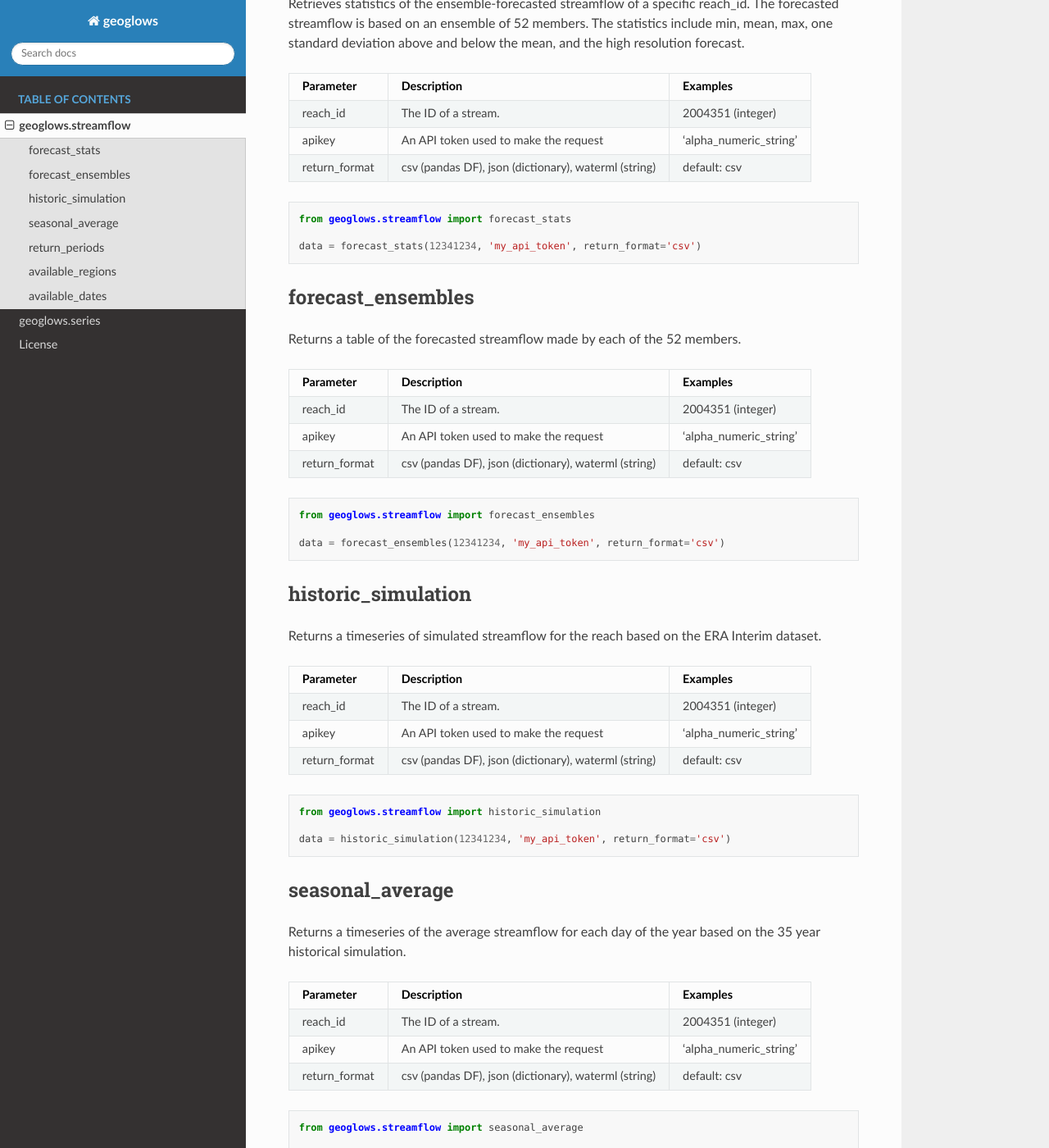
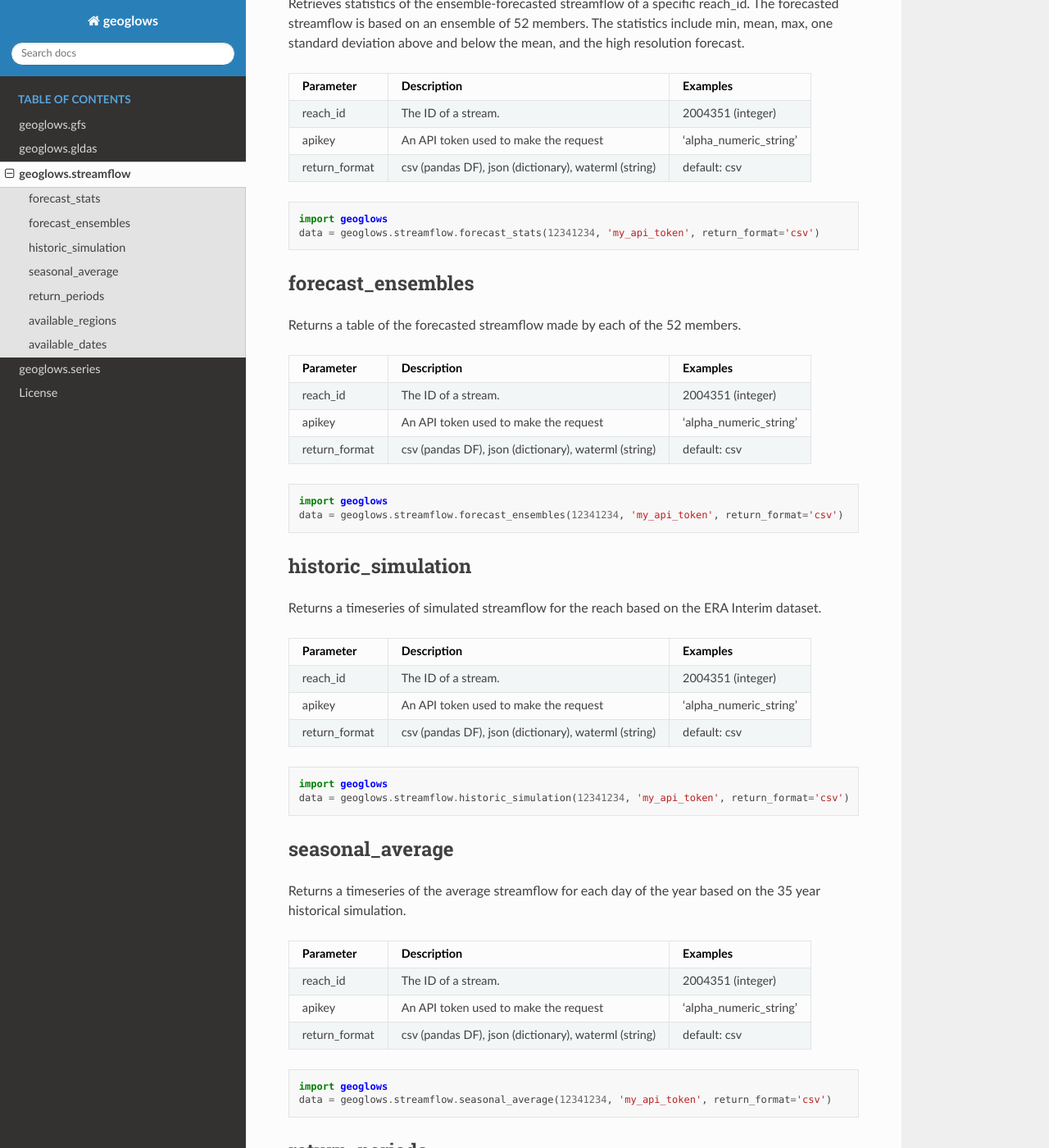
Before and after one commit to geoglows/pygeoglows, a Sphinx documentation site: the page built from docs/geoglows_streamflow.rst, in a window 1280 px wide and 1400 px high, scrolled down 319 px. Shown: the whole window at 82% size. Built offline with Sphinx 7.4.7 and the Read the Docs theme 2.0.0, drawn with Linux system fonts in a browser that asks for light colours; some of the changed text lies outside the part shown.

Commit message:
add gldas and gfs api's

```diff
--- a/docs/geoglows_streamflow.rst
+++ b/docs/geoglows_streamflow.rst
@@ -24,9 +24,8 @@
 
 .. code-block:: python
 
-    from geoglows.streamflow import forecast_stats
-
-    data = forecast_stats(12341234, 'my_api_token', return_format='csv')
+    import geoglows
+    data = geoglows.streamflow.forecast_stats(12341234, 'my_api_token', return_format='csv')
 
 forecast_ensembles
 ------------------
@@ -44,9 +43,8 @@
 
 .. code-block:: python
 
-    from geoglows.streamflow import forecast_ensembles
-
-    data = forecast_ensembles(12341234, 'my_api_token', return_format='csv')
+    import geoglows
+    data = geoglows.streamflow.forecast_ensembles(12341234, 'my_api_token', return_format='csv')
 
 historic_simulation
 -------------------
@@ -64,9 +62,8 @@
 
 .. code-block:: python
 
-    from geoglows.streamflow import historic_simulation
-
-    data = historic_simulation(12341234, 'my_api_token', return_format='csv')
+    import geoglows
+    data = geoglows.streamflow.historic_simulation(12341234, 'my_api_token', return_format='csv')
 
 seasonal_average
 ----------------
@@ -84,9 +81,8 @@
 
 .. code-block:: python
 
-    from geoglows.streamflow import seasonal_average
-
-    data = seasonal_average(12341234, 'my_api_token', return_format='csv')
+    import geoglows
+    data = geoglows.streamflow.seasonal_average(12341234, 'my_api_token', return_format='csv')
 
 return_periods
 --------------
@@ -102,9 +98,8 @@
 
 .. code-block:: python
 
-    from geoglows.streamflow import return_periods
-
-    data = return_periods(12341234, 'my_api_token')
+    import geoglows
+    data = geoglows.streamflow.return_periods(12341234, 'my_api_token')
 
 available_regions
 -----------------
@@ -118,9 +113,8 @@
 
 .. code-block:: python
 
-    from geoglows.streamflow import available_regions
-
-    data = available_regions('my_api_token')
+    import geoglows
+    data = geoglows.streamflow.available_regions('my_api_token')
 
 available_dates
 ---------------
@@ -135,6 +129,5 @@
 
 .. code-block:: python
 
-    from geoglows.streamflow import available_dates
-
-    data = available_dates('my_api_token')
+    import geoglows
+    data = geoglows.streamflow.available_dates('my_api_token')
--- a/docs/index.rst
+++ b/docs/index.rst
@@ -7,6 +7,8 @@
 	:caption: Table of Contents
 	:name: mastertoc
 
+	geoglows_gfs
+	geoglows_gldas
 	geoglows_streamflow
 	geoglows_series
 	license
```
Also changed, not shown: README.md (+9 -3 lines), docs/geoglows_gfs.rst (added, +108 -0 lines), docs/geoglows_gldas.rst (added, +91 -0 lines), geoglows/__init__.py (+12 -0 lines), 2 other files.
